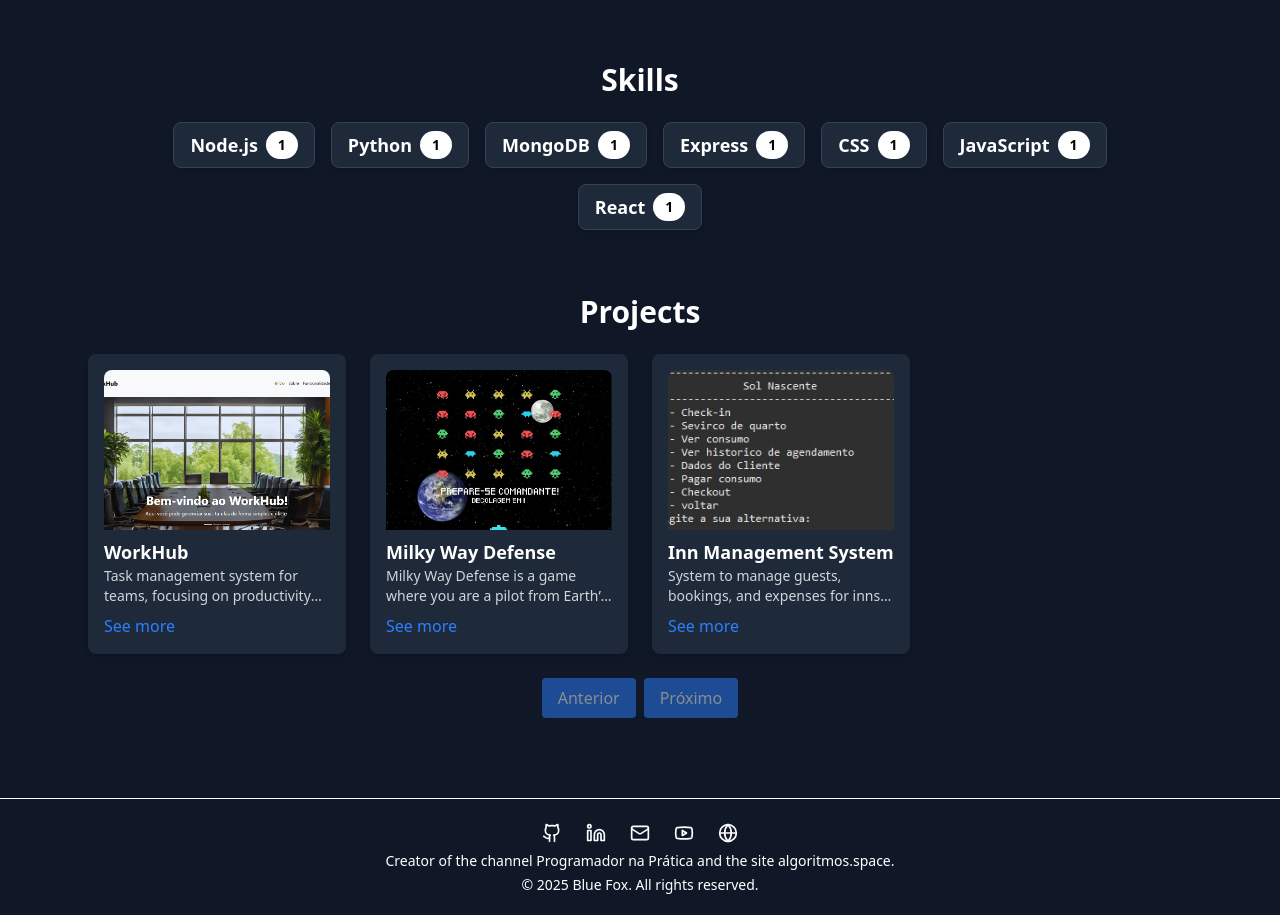
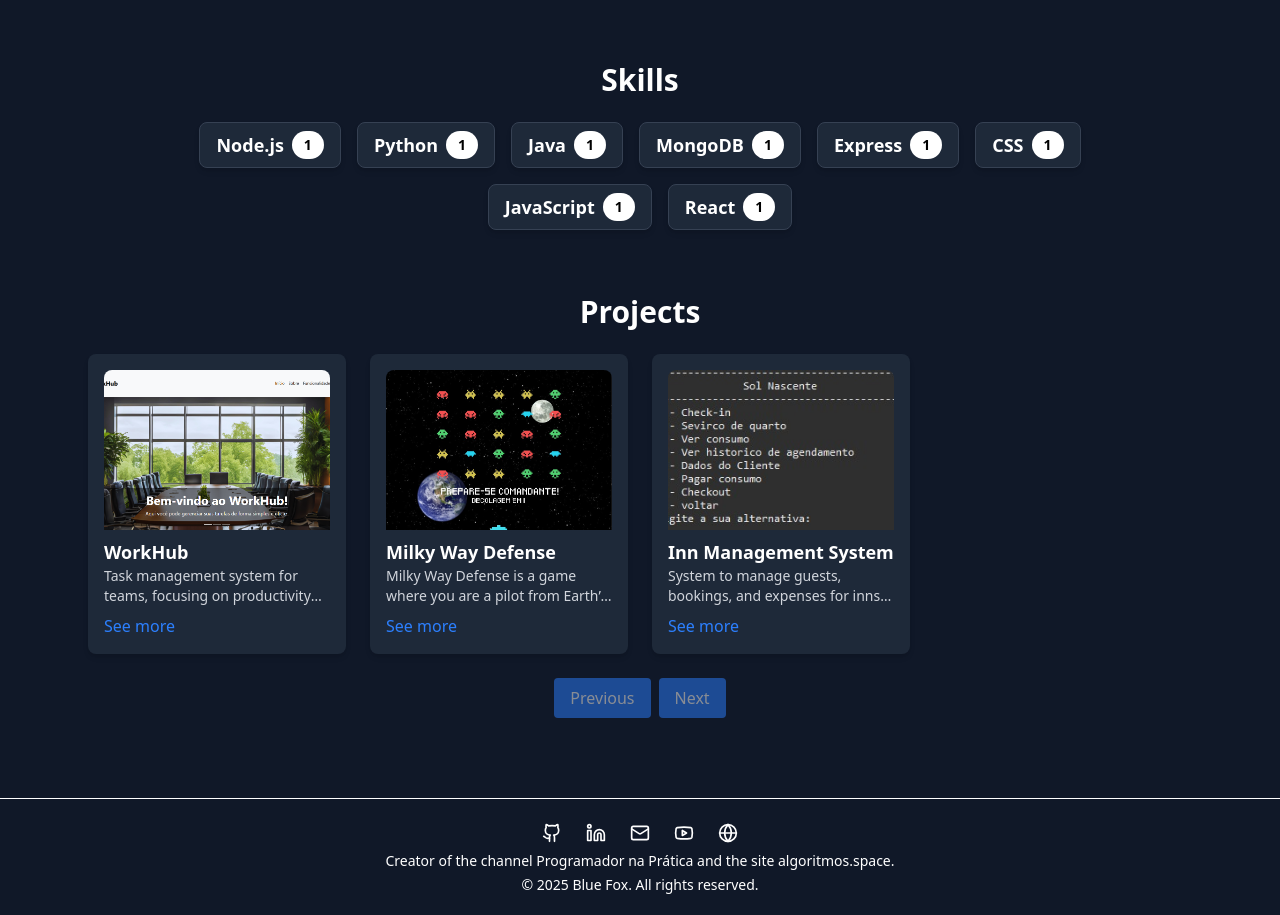
Before and after one commit to FelipeFerraz4/Portfolio, a React (Vite) app in the folder portifolio/: page / in a window 1280 px wide. Shown: the part 760-1675 px from the top of the page. Built offline with nearby package versions, Linux system fonts and the light colour scheme; the HTML template or start-up script is replaced by a standard one.

Commit message:
feat: addition new skills

```diff
--- a/portifolio/src/components/ProjectModal/index.tsx
+++ b/portifolio/src/components/ProjectModal/index.tsx
@@ -1,15 +1,18 @@
 import React from 'react';
 import { Project } from '../../i18n/project';
+import { Language, translations } from '../../i18n/translations';
 
 interface ProjectModalProps {
     project?: Project;
     onClose: () => void;
     darkMode: boolean;
+    language: Language;
   }
 
 
-  const ProjectModal: React.FC<ProjectModalProps> = ({ project, onClose, darkMode }) => {
+  const ProjectModal: React.FC<ProjectModalProps> = ({ project, onClose, darkMode, language }) => {
     if (!project) return null;
+    const t = translations[language];
 
     return (
       <div className="fixed inset-0 z-50 bg-black bg-opacity-50 flex justify-center items-center">
@@ -62,10 +65,10 @@ interface ProjectModalProps {
           <a href={project.githubUrl} target="_blank" rel="noopener noreferrer" className={
             `flex items-center gap-2 mt-4 text-sm font-semibold transition-colors duration-200 ${
               darkMode ? 'text-white hover:text-gray-300' : 'text-blue-600 hover:text-blue-800'}`}>
-            GitHub do Projeto
+            {t.gitHubURL}
           </a>
           <p className={`text-sm mt-4 ${darkMode ? 'text-gray-400' : 'text-gray-500'}`}>
-            Data da última atualização: {new Date(project.date).toLocaleDateString()}
+            {t.lastUpdate} {new Date(project.date).toLocaleDateString()}
           </p>
         </div>
       </div>
--- a/portifolio/src/components/SkillsSection/index.tsx
+++ b/portifolio/src/components/SkillsSection/index.tsx
@@ -7,7 +7,6 @@ interface SkillsSectionProps {
     language: Language;
     darkMode: boolean;
   }
-
 
   export const SkillsSection: React.FC<SkillsSectionProps> = ({ language, darkMode }) => {
     const skills = getSkillsByLanguage(language);
@@ -106,21 +105,21 @@ interface SkillsSectionProps {
               disabled={currentPage === 1}
               className="px-4 py-2 bg-blue-500 text-white rounded disabled:opacity-50"
             >
-              Anterior
+              {t.previous}
             </button>
             <button
               onClick={() => handlePageChange(currentPage + 1)}
               disabled={currentPage === totalPages}
               className="px-4 py-2 bg-blue-500 text-white rounded disabled:opacity-50"
             >
-              Próximo
+              {t.next}
             </button>
           </div>
         </div>
 
         {/* Modal */}
         {selectedProject && (
-          <ProjectModal project={selectedProject} onClose={() => setSelectedProject(null)} darkMode={darkMode} />
+          <ProjectModal project={selectedProject} onClose={() => setSelectedProject(null)} darkMode={darkMode} language={language}/>
         )}
       </section>
     );
--- a/portifolio/src/i18n/project.ts
+++ b/portifolio/src/i18n/project.ts
@@ -18,7 +18,7 @@ export interface Project {
   const skills = [
     { name: 'Node.js', projectCount: 1, auxSkills: false },
     { name: 'Python', projectCount: 1, auxSkills: false },
-    { name: 'Java', projectCount: 0, auxSkills: false },
+    { name: 'Java', projectCount: 1, auxSkills: false },
     { name: 'C++', projectCount: 0, auxSkills: false },
     { name: 'C', projectCount: 0, auxSkills: false },
     { name: 'MySQL', projectCount: 0, auxSkills: false },
@@ -37,11 +37,26 @@ export interface Project {
     { name: 'React Native', projectCount: 0, auxSkills: false },
     { name: 'Docker', projectCount: 0, auxSkills: false },
     { name: 'Assembly', projectCount: 0, auxSkills: false },
-    { name: 'Git e GitHub', projectCount: 2, auxSkills: true },
+    { name: 'Git e GitHub', projectCount: 3, auxSkills: true },
+    { name: 'Git and GitHub', projectCount: 3, auxSkills: true },
+    { name: 'Git y GitHub', projectCount: 3, auxSkills: true },
     { name: 'Tailwind CSS', projectCount: 0, auxSkills: true },
     { name: 'Bootstrap', projectCount: 1, auxSkills: true },
     { name: 'Arduino', projectCount: 0, auxSkills: true },
     { name: 'Pygame', projectCount: 1, auxSkills: true },
+    { name: 'Arquitetura em Camadas', projectCount: 1, auxSkills: true },
+    { name: 'Layered Architecture', projectCount: 1, auxSkills: true },
+    { name: 'Arquitectura en Capas', projectCount: 1, auxSkills: true },
+    { name: 'Arquitetura MVC', projectCount: 1, auxSkills: true },
+    { name: 'MVC Architecture', projectCount: 1, auxSkills: true },
+    { name: 'Arquitectura MVC', projectCount: 1, auxSkills: true },
+    { name: 'Padrão Fachada', projectCount: 1, auxSkills: true },
+    { name: 'Facade Pattern', projectCount: 1, auxSkills: true },
+    { name: 'Patrón Fachada', projectCount: 1, auxSkills: true },
+    { name: 'API REST', projectCount: 1, auxSkills: true },
+    { name: 'REST API', projectCount: 1, auxSkills: true },
+    { name: 'API RESTful', projectCount: 0, auxSkills: true },
+    { name: 'RESTful API', projectCount: 0, auxSkills: true },
   ];
 
 
@@ -55,7 +70,7 @@ export interface Project {
           description: 'Sistema de gerenciamento de tarefas para equipes, com foco em produtividade e visualização de dados.',
           image: '/src/assets/images/workhub.png',
           videoUrl: '/src/assets/videos/workhub.mp4',
-          skills: ['React', 'Node.js', 'MongoDB', 'Express', 'Postman', 'JavaScript', 'Git e GitHub', 'Bootstrap'],
+          skills: ['React', 'Node.js', 'MongoDB', 'Express', 'Postman', 'JavaScript', 'Git e GitHub', 'Bootstrap', 'CSS', 'Arquitetura MVC', 'API REST'],
           date: '2025-04-23',
           githubUrl: 'https://github.com/FelipeFerraz4/task-management-system',
         },
@@ -75,8 +90,8 @@ export interface Project {
           description: 'Sistema para gerenciar clientes, reservas e gastos de pousadas com facilidade e organização.',
           image: '/src/assets/images/pousadas.jpg',
           videoUrl: '/src/assets/videos/pousadas.mp4',
-          skills: ['Java'],
-          date: '2025-03-28',
+          skills: ['Java', 'Git e GitHub', 'Arquitetura em Camadas', 'Padrão Fachada'],
+          date: '2023-03-28',
           githubUrl: 'https://github.com/FelipeFerraz4/Projeto-pousada',
         },
         // {
@@ -126,7 +141,7 @@ export interface Project {
           description: 'Task management system for teams, focusing on productivity and data visualization.',
           image: '/src/assets/images/workhub.png',
           videoUrl: '/src/assets/videos/workhub.mp4',
-          skills: ['React', 'Node.js', 'MongoDB', 'Express', 'Postman', 'JavaScript', 'Git e GitHub', 'Bootstrap'],
+          skills: ['React', 'Node.js', 'MongoDB', 'Express', 'Postman', 'JavaScript', 'Git and GitHub', 'Bootstrap', 'CSS', 'MVC Architecture', 'REST API'],
           date: '2025-04-10',
           githubUrl: 'https://github.com/FelipeFerraz4/task-management-system',
         },
@@ -136,7 +151,7 @@ export interface Project {
           description: 'Milky Way Defense is a game where you are a pilot from Earth’s defense fleet, tasked with protecting Earth’s orbit from mysterious enemy forces.',
           image: '/src/assets/images/milky-way-defense.jpg',
           videoUrl: '/src/assets/videos/milky-way-defense.mp4',
-          skills: ['Python', 'Pygame', 'Git e GitHub'],
+          skills: ['Python', 'Pygame', 'Git and GitHub'],
           date: '2025-04-07',
           githubUrl: 'https://github.com/FelipeFerraz4/milky-way-defense',
         },
@@ -146,8 +161,8 @@ export interface Project {
           description: 'System to manage guests, bookings, and expenses for inns with ease and organization.',
           image: '/src/assets/images/pousadas.jpg',
           videoUrl: '/src/assets/videos/pousadas.mp4',
-          skills: ['Java'],
-          date: '2025-03-28',
+          skills: ['Java', 'Git and GitHub', 'Layered Architecture', 'Facade Pattern'],
+          date: '2023-03-28',
           githubUrl: 'https://github.com/FelipeFerraz4/Projeto-pousada',
         },
         // {
@@ -197,7 +212,7 @@ export interface Project {
           description: 'Sistema de gestión de tareas para equipos, centrado en la productividad y la visualización de datos.',
           image: '/src/assets/images/workhub.png',
           videoUrl: '/src/assets/videos/workhub.mp4',
-          skills: ['React', 'Node.js', 'MongoDB', 'Express', 'Postman', 'JavaScript', 'Git e GitHub', 'Bootstrap'],
+          skills: ['React', 'Node.js', 'MongoDB', 'Express', 'Postman', 'JavaScript', 'Git y GitHub', 'Bootstrap', 'CSS', 'Arquitectura MVC', 'API REST'],
           date: '2025-04-10',
           githubUrl: 'https://github.com/FelipeFerraz4/task-management-system',
         },
@@ -207,7 +222,7 @@ export interface Project {
           description: 'Defensa de la Vía Láctea es un juego en el que eres un piloto de la flota de defensa terrestre, encargado de proteger la órbita de la Tierra contra fuerzas enemigas misteriosas.',
           image: '/src/assets/images/milky-way-defense.jpg',
           videoUrl: '/src/assets/videos/milky-way-defense.mp4',
-          skills: ['Python', 'Pygame', 'Git e GitHub'],
+          skills: ['Python', 'Pygame', 'Git y GitHub'],
           date: '2025-04-07',
           githubUrl: 'https://github.com/FelipeFerraz4/milky-way-defense',
         },
@@ -217,8 +232,8 @@ export interface Project {
           description: 'Sistema para gestionar clientes, reservas y gastos de posadas con facilidad y organización.',
           image: '/src/assets/images/pousadas.jpg',
           videoUrl: '/src/assets/videos/pousadas.mp4',
-          skills: ['Java'],
-          date: '2025-03-28',
+          skills: ['Java', 'Git y GitHub', 'Arquitectura en Capas', 'Patrón Fachada'],
+          date: '2023-03-28',
           githubUrl: 'https://github.com/FelipeFerraz4/Projeto-pousada',
         },
         // {
--- a/portifolio/src/i18n/translations.ts
+++ b/portifolio/src/i18n/translations.ts
@@ -10,7 +10,11 @@ export const translations = {
 I’ve worked on blockchain projects during the Compass UOL training program and contributed to the restructuring of my university’s junior company, Calang.io. I'm also a founding member of LACCA, where we prepare teams for programming competitions. Recently, I earned the AWS Cloud Practitioner certification and aim to build robust and innovative software solutions.`,
     skillsTitle: "Skills",
     projectsTitle: "Projects",
+    next: "Next",
+    previous: "Previous",
     seeMore: "See more",
+    gitHubURL: "Project GitHub",
+    lastUpdate: "Last updated date:",
     footerTexts: {
       copyright: "© 2025 Blue Fox. All rights reserved.",
       mentions: "Creator of the channel Programador na Prática and the site algoritmos.space.",
@@ -32,7 +36,11 @@ I’ve worked on blockchain projects during the Compass UOL training program and
 Trabalhei em projetos de blockchain durante o programa de formação da Compass UOL e atuei na reestruturação da empresa júnior da universidade, a Calang.io. Também sou membro fundador da LACCA, onde preparamos equipes para competições de programação. Recentemente, conquistei a certificação AWS Cloud Practitioner e busco desenvolver soluções de software robustas e inovadoras.`,
     skillsTitle: "Habilidades",
     projectsTitle: "Projetos",
+    next: "Anterior",
+    previous: "Próximo",
     seeMore: "Ver mais",
+    gitHubURL: "GitHub do Projeto",
+    lastUpdate: "Data da última atualização:",
     footerTexts: {
       copyright: "© 2025 Blue Fox. Todos os direitos reservados.",
       mentions: "Criador do canal Programador na Prática e do site algoritmos.space.",
@@ -54,7 +62,11 @@ Trabalhei em projetos de blockchain durante o programa de formação da Compass
 Participé en proyectos de blockchain durante el programa de formación de Compass UOL y contribuí en la reestructuración de la empresa júnior de mi universidad, Calang.io. También soy miembro fundador de LACCA, donde preparamos equipos para competiciones de programación. Recientemente obtuve la certificación AWS Cloud Practitioner y busco crear soluciones de software robustas e innovadoras.`,
     skillsTitle: "Habilidades",
     projectsTitle: "Proyectos",
+    next: "Anterior",
+    previous: "Próximo",
     seeMore: "Ver más",
+    gitHubURL: "Proyecto GitHub",
+    lastUpdate: "Fecha de última actualización:",
     footerTexts: {
       copyright: "© 2025 Blue Fox. Todos los derechos reservados.",
       mentions: "Creador del canal Programador na Prática y del sitio algoritmos.space.",
```
Also changed, not shown: 1 other file (tests, documents, lock files or other folders).
